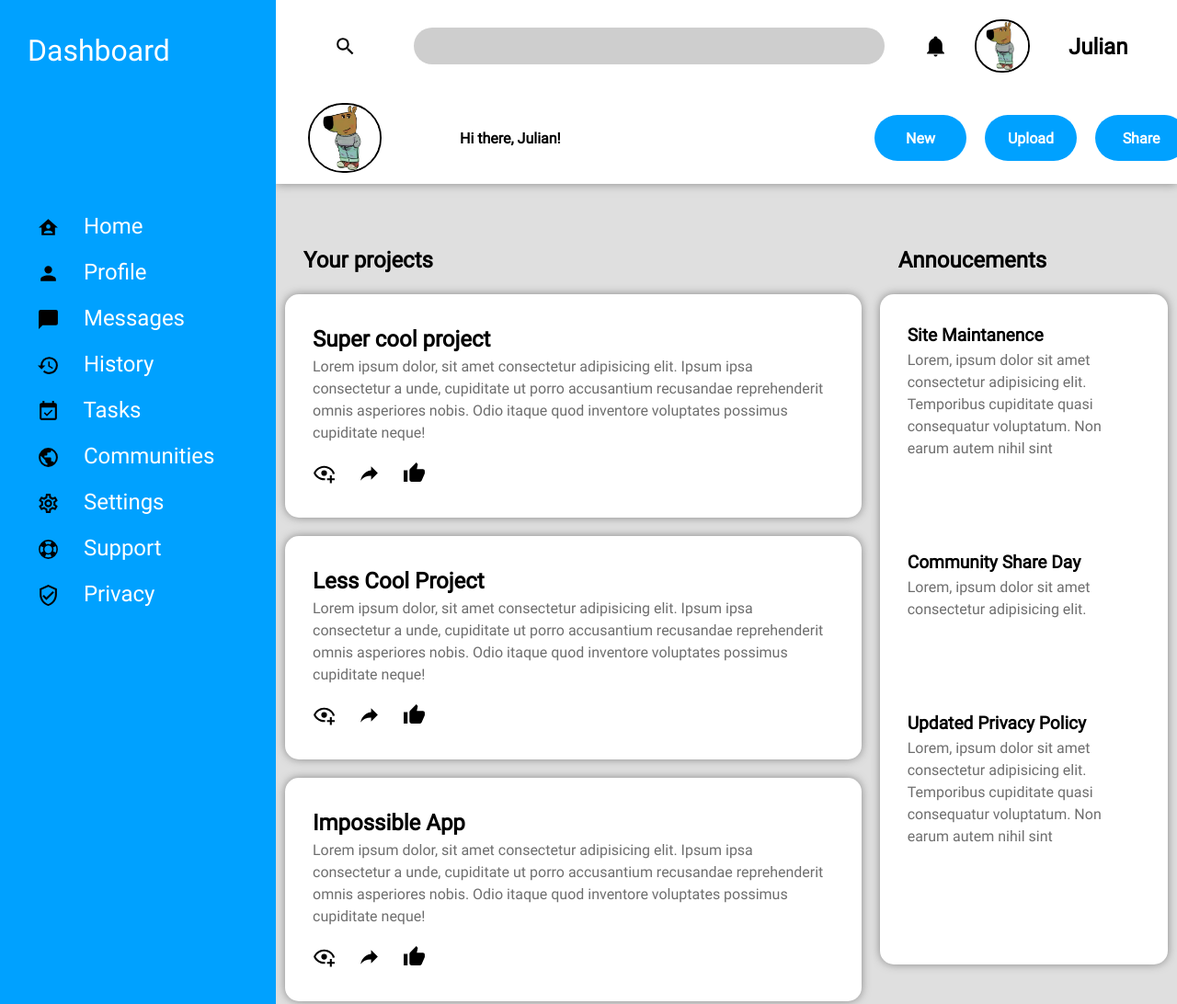
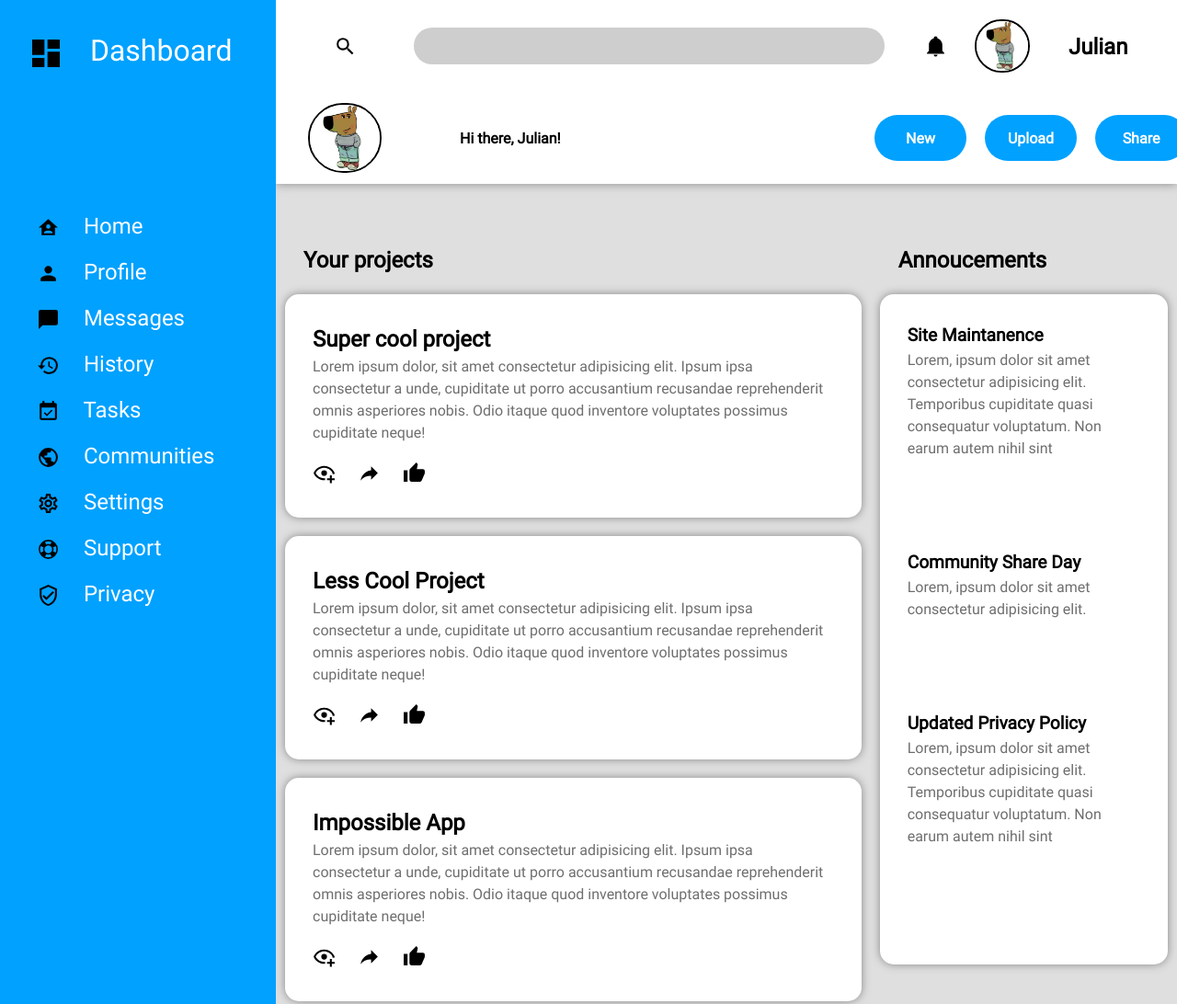
Before and after one commit to Julczan/odin_dashboard, a plain HTML site: page index.html in a window 1280 px wide. Shown: the top 1092 px of the page at 92% size. Drawn offline with Linux system fonts and the light colour scheme.

Commit message:
more icons

```diff
--- a/index.html
+++ b/index.html
@@ -27,7 +27,10 @@
       </div>
     </div>
     <div class="sidebar">
-      <div class="logo">Dashboard</div>
+      <div class="logo">
+        <img src="icons/view-dashboard.svg" alt="dashboard-icon" />
+        Dashboard
+      </div>
       <ul>
         <li>
           <img src="icons/home-account.svg" alt="home-icon" />
--- a/styles.css
+++ b/styles.css
@@ -126,6 +126,13 @@ body {
   color: white;
   font-size: 2rem;
   padding: 30px;
+}
+.logo > img {
+  width: 40px;
+  display: inline-block;
+  align-self: center;
+  vertical-align: middle;
+  margin-right: 20px;
 }
 
 .sidebar ul {
```
Also changed, not shown: icons/view-dashboard.svg (added).
